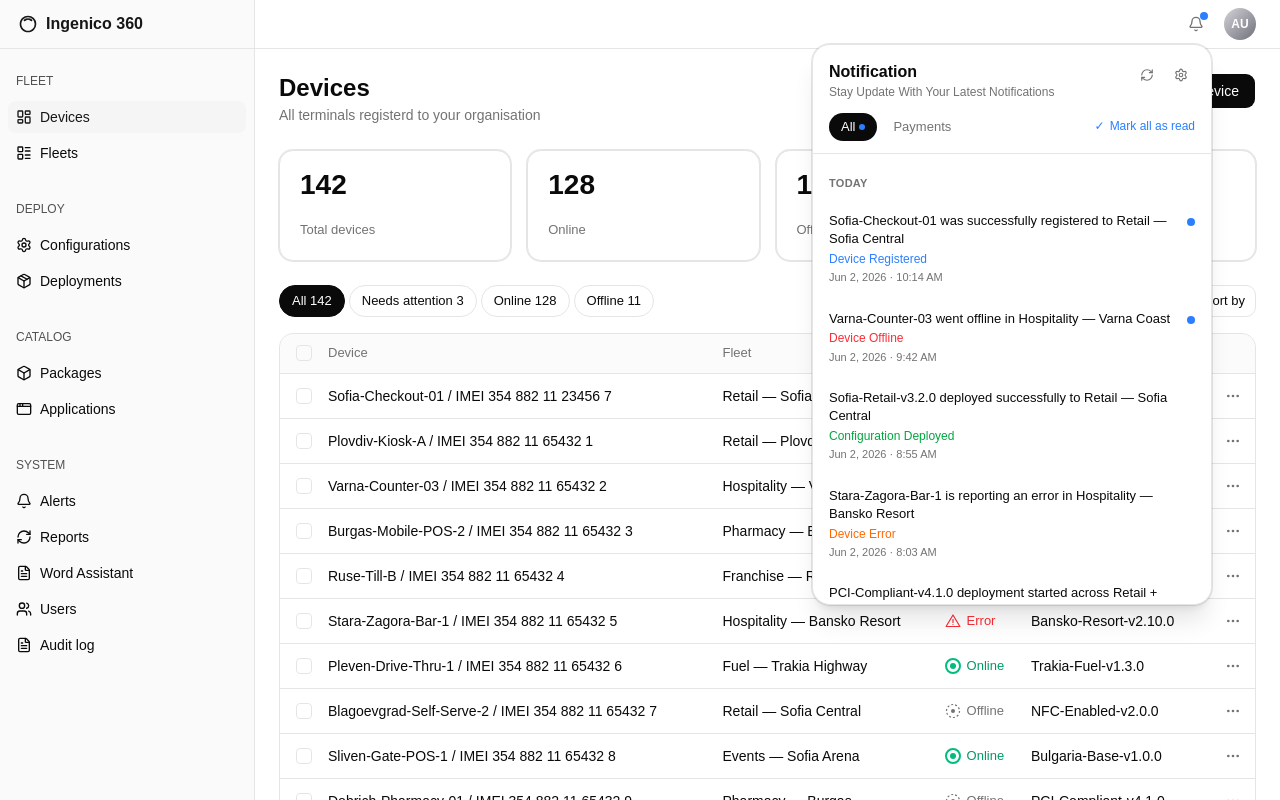
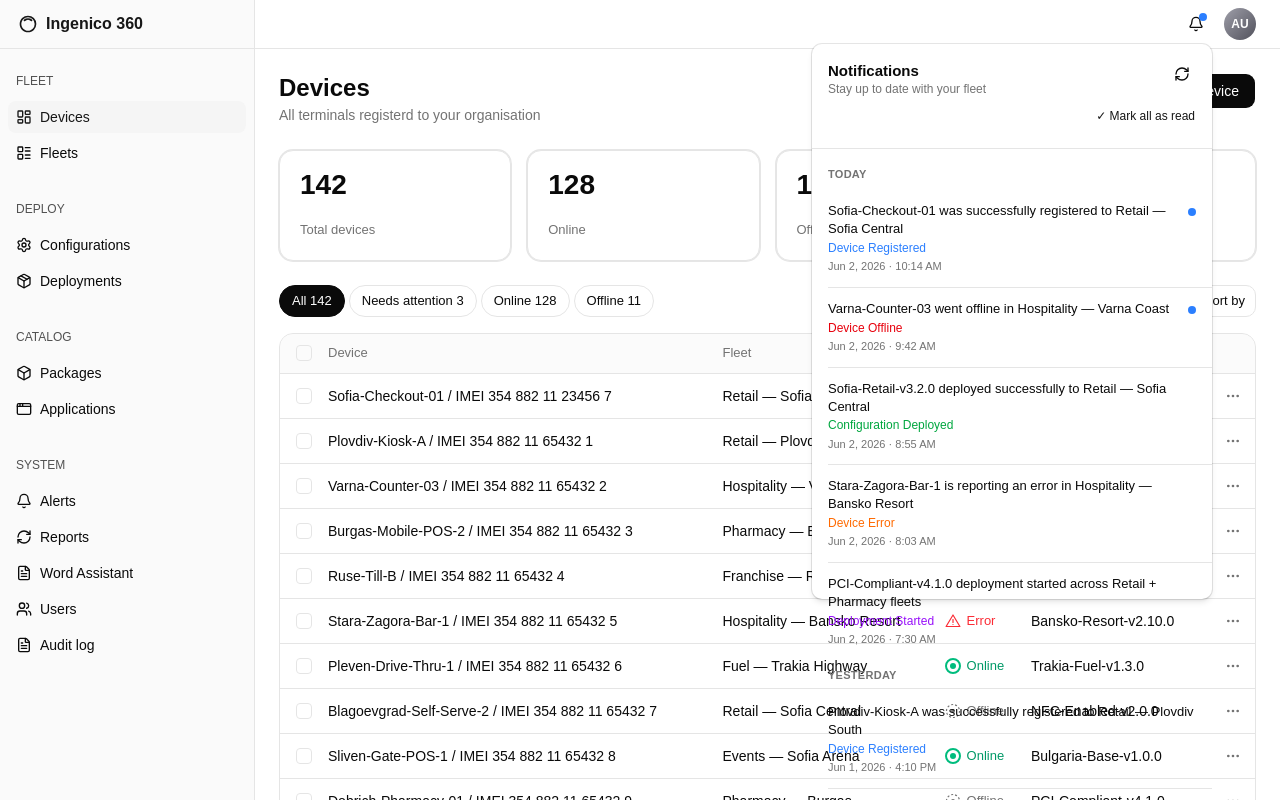
Before and after one commit to vasilspirovdesign-collab/ingenico, a React (Vite) app: page / in a window 1280 px wide. Both pictures are taken after a click on the button 1196 px from the left and 24 px from the top of the page. Shown: the top 800 px of the page. Built offline with nearby package versions, Linux system fonts and the light colour scheme.

Commit message:
Refactor notification and profile popups to pure shadcn; remove settings icon and tabs
Co-Authored-By: Claude Sonnet 4.6 <noreply@anthropic.com>

```diff
--- a/src/components/NotificationPopover.jsx
+++ b/src/components/NotificationPopover.jsx
@@ -1,14 +1,15 @@
 import { useState } from 'react'
-import { Bell, RefreshCw, Settings } from 'lucide-react'
+import { Bell, RefreshCw } from 'lucide-react'
 import { Popover, PopoverContent, PopoverTrigger } from './ui/popover'
+import { Button } from './ui/button'
+import { Separator } from './ui/separator'
+import { ScrollArea } from './ui/scroll-area'
 import { cn } from '../lib/utils'
 
 const NOTIFICATIONS = {
   Today: [
     {
       id: 1,
-      initials: 'SC',
-      color: 'bg-blue-100 text-blue-600',
       title: 'Sofia-Checkout-01 was successfully registered to Retail — Sofia Central',
       tag: 'Device Registered',
       tagColor: 'text-blue-500',
@@ -17,18 +18,14 @@ const NOTIFICATIONS = {
     },
     {
       id: 2,
-      initials: 'VC',
-      color: 'bg-red-100 text-red-600',
       title: 'Varna-Counter-03 went offline in Hospitality — Varna Coast',
       tag: 'Device Offline',
-      tagColor: 'text-red-500',
+      tagColor: 'text-destructive',
       time: 'Jun 2, 2026 · 9:42 AM',
       unread: true,
     },
     {
       id: 3,
-      initials: 'SR',
-      color: 'bg-green-100 text-green-600',
       title: 'Sofia-Retail-v3.2.0 deployed successfully to Retail — Sofia Central',
       tag: 'Configuration Deployed',
       tagColor: 'text-green-600',
@@ -37,8 +34,6 @@ const NOTIFICATIONS = {
     },
     {
       id: 4,
-      initials: 'SB',
-      color: 'bg-orange-100 text-orange-600',
       title: 'Stara-Zagora-Bar-1 is reporting an error in Hospitality — Bansko Resort',
       tag: 'Device Error',
       tagColor: 'text-orange-500',
@@ -47,8 +42,6 @@ const NOTIFICATIONS = {
     },
     {
       id: 5,
-      initials: 'PCI',
-      color: 'bg-purple-100 text-purple-600',
       title: 'PCI-Compliant-v4.1.0 deployment started across Retail + Pharmacy fleets',
       tag: 'Deployment Started',
       tagColor: 'text-purple-600',
@@ -59,8 +52,6 @@ const NOTIFICATIONS = {
   Yesterday: [
     {
       id: 6,
-      initials: 'PK',
-      color: 'bg-blue-100 text-blue-600',
       title: 'Plovdiv-Kiosk-A was successfully registered to Retail — Plovdiv South',
       tag: 'Device Registered',
       tagColor: 'text-blue-500',
@@ -69,8 +60,6 @@ const NOTIFICATIONS = {
     },
     {
       id: 7,
-      initials: 'TF',
-      color: 'bg-green-100 text-green-600',
       title: 'Trakia-Fuel-v1.3.0 deployed successfully to Fuel — Trakia Highway',
       tag: 'Configuration Deployed',
       tagColor: 'text-green-600',
@@ -79,49 +68,23 @@ const NOTIFICATIONS = {
     },
     {
       id: 8,
-      initials: 'DO',
-      color: 'bg-red-100 text-red-600',
       title: 'Dobrich-Pharmacy-01 went offline in Pharmacy — Burgas',
       tag: 'Device Offline',
-      tagColor: 'text-red-500',
+      tagColor: 'text-destructive',
       time: 'Jun 1, 2026 · 11:20 AM',
       unread: false,
     },
   ],
 }
 
-function NotificationItem({ item, onRead }) {
-  return (
-    <button
-      onClick={() => onRead(item.id)}
-      className="flex items-start gap-3 w-full px-4 py-3 hover:bg-muted/40 transition-colors text-left"
-    >
-      {/* Content */}
-      <div className="flex-1 min-w-0">
-        <p className="text-[13px] font-medium text-foreground leading-snug line-clamp-2">{item.title}</p>
-        <span className={cn('text-[12px] font-medium', item.tagColor)}>{item.tag}</span>
-        <p className="text-[11px] text-muted-foreground mt-0.5">{item.time}</p>
-      </div>
-
-      {/* Unread dot */}
-      {item.unread && (
-        <div className="w-2 h-2 rounded-full bg-blue-500 shrink-0 mt-1.5" />
-      )}
-    </button>
-  )
-}
-
 export default function NotificationPopover() {
-  const [activeTab, setActiveTab] = useState('All')
   const [notifications, setNotifications] = useState(NOTIFICATIONS)
   const unreadCount = Object.values(notifications).flat().filter(n => n.unread).length
 
   const markAllRead = () => {
     setNotifications(prev => {
       const updated = {}
-      for (const group in prev) {
-        updated[group] = prev[group].map(n => ({ ...n, unread: false }))
-      }
+      for (const group in prev) updated[group] = prev[group].map(n => ({ ...n, unread: false }))
       return updated
     })
   }
@@ -129,9 +92,7 @@ export default function NotificationPopover() {
   const markRead = (id) => {
     setNotifications(prev => {
       const updated = {}
-      for (const group in prev) {
-        updated[group] = prev[group].map(n => n.id === id ? { ...n, unread: false } : n)
-      }
+      for (const group in prev) updated[group] = prev[group].map(n => n.id === id ? { ...n, unread: false } : n)
       return updated
     })
   }
@@ -139,76 +100,62 @@ export default function NotificationPopover() {
   return (
     <Popover>
       <PopoverTrigger asChild>
-        <button className="relative w-8 h-8 flex items-center justify-center rounded-md text-muted-foreground hover:text-foreground hover:bg-muted transition-colors">
-          <Bell className="w-4 h-4" />
+        <Button variant="ghost" size="icon" className="relative h-8 w-8">
+          <Bell className="h-4 w-4" />
           {unreadCount > 0 && (
-            <span className="absolute top-1 right-1 w-2 h-2 rounded-full bg-blue-500" />
+            <span className="absolute top-1 right-1 h-2 w-2 rounded-full bg-blue-500" />
           )}
-        </button>
+        </Button>
       </PopoverTrigger>
 
-      <PopoverContent align="end" className="w-[400px] p-0 rounded-2xl shadow-xl border border-border overflow-hidden">
+      <PopoverContent align="end" className="w-[400px] p-0">
         {/* Header */}
-        <div className="px-4 pt-4 pb-3 border-b border-border">
-          <div className="flex items-start justify-between mb-0.5">
+        <div className="px-4 pt-4 pb-3">
+          <div className="flex items-start justify-between">
             <div>
-              <h3 className="text-[16px] font-semibold text-foreground">Notification</h3>
-              <p className="text-[12px] text-muted-foreground">Stay Update With Your Latest Notifications</p>
+              <p className="text-[15px] font-semibold">Notifications</p>
+              <p className="text-[12px] text-muted-foreground">Stay up to date with your fleet</p>
             </div>
-            <div className="flex items-center gap-1.5">
-              <button className="w-7 h-7 flex items-center justify-center rounded-md text-muted-foreground hover:text-foreground hover:bg-muted transition-colors">
-                <RefreshCw className="w-3.5 h-3.5" />
-              </button>
-              <button className="w-7 h-7 flex items-center justify-center rounded-md text-muted-foreground hover:text-foreground hover:bg-muted transition-colors">
-                <Settings className="w-3.5 h-3.5" />
-              </button>
+            <div className="flex items-center gap-1">
+              <Button variant="ghost" size="icon" className="h-7 w-7">
+                <RefreshCw className="h-3.5 w-3.5" />
+              </Button>
             </div>
           </div>
-
-          {/* Tabs + mark all */}
-          <div className="flex items-center justify-between mt-3">
-            <div className="flex items-center gap-1">
-              {['All', 'Payments'].map(tab => (
-                <button
-                  key={tab}
-                  onClick={() => setActiveTab(tab)}
-                  className={cn(
-                    'flex items-center gap-1 px-3 h-7 rounded-full text-[13px] font-medium transition-colors',
-                    activeTab === tab
-                      ? 'bg-foreground text-background'
-                      : 'text-muted-foreground hover:text-foreground hover:bg-muted'
-                  )}
-                >
-                  {tab}
-                  {tab === 'All' && unreadCount > 0 && (
-                    <span className="w-1.5 h-1.5 rounded-full bg-blue-500" />
-                  )}
-                </button>
-              ))}
-            </div>
-            <button
-              onClick={markAllRead}
-              className="text-[12px] text-blue-500 hover:text-blue-600 font-medium transition-colors flex items-center gap-1"
-            >
-              <span className="w-3 h-3 inline-flex items-center justify-center">✓</span>
-              Mark all as read
-            </button>
+          <div className="flex justify-end mt-2">
+            <Button variant="link" size="sm" className="h-auto p-0 text-[12px]" onClick={markAllRead}>
+              ✓ Mark all as read
+            </Button>
           </div>
         </div>
 
-        {/* Notification list */}
-        <div className="overflow-y-auto max-h-[440px]">
+        <Separator />
+
+        <ScrollArea className="max-h-[440px]">
           {Object.entries(notifications).map(([group, items]) => (
             <div key={group}>
-              <div className="px-4 py-2">
-                <span className="text-[11px] font-semibold text-muted-foreground uppercase tracking-wide">{group}</span>
-              </div>
-              {items.map(item => (
-                <NotificationItem key={item.id} item={item} onRead={markRead} />
+              <p className="px-4 py-2 text-[11px] font-semibold text-muted-foreground uppercase tracking-wide">
+                {group}
+              </p>
+              {items.map((item, i) => (
+                <div key={item.id}>
+                  <button
+                    onClick={() => markRead(item.id)}
+                    className="flex items-start gap-3 w-full px-4 py-3 hover:bg-muted/50 transition-colors text-left"
+                  >
+                    <div className="flex-1 min-w-0">
+                      <p className="text-[13px] font-medium leading-snug line-clamp-2">{item.title}</p>
+                      <p className={cn('text-[12px] font-medium mt-0.5', item.tagColor)}>{item.tag}</p>
+                      <p className="text-[11px] text-muted-foreground mt-0.5">{item.time}</p>
+                    </div>
+                    {item.unread && <span className="mt-1.5 h-2 w-2 rounded-full bg-blue-500 shrink-0" />}
+                  </button>
+                  {i < items.length - 1 && <Separator className="mx-4 w-auto" />}
+                </div>
               ))}
             </div>
           ))}
-        </div>
+        </ScrollArea>
       </PopoverContent>
     </Popover>
   )
--- a/src/components/ProfilePopover.jsx
+++ b/src/components/ProfilePopover.jsx
@@ -1,6 +1,12 @@
-import { UserCog, UserPlus, LogOut } from 'lucide-react'
-import { Popover, PopoverContent, PopoverTrigger } from './ui/popover'
-import { Separator } from './ui/separator'
+import { UserCog, UserPlus, LogOut, ChevronDown } from 'lucide-react'
+import {
+  DropdownMenu,
+  DropdownMenuContent,
+  DropdownMenuItem,
+  DropdownMenuLabel,
+  DropdownMenuSeparator,
+  DropdownMenuTrigger,
+} from './ui/dropdown-menu'
 
 const USER = {
   name: 'Admin User',
@@ -11,58 +17,54 @@ const USER = {
 
 export default function ProfilePopover() {
   return (
-    <Popover>
-      <PopoverTrigger asChild>
-        <button className="w-8 h-8 rounded-full bg-gradient-to-br from-zinc-300 to-zinc-500 flex items-center justify-center text-[12px] font-semibold text-white hover:ring-2 hover:ring-border transition-all shrink-0">
+    <DropdownMenu>
+      <DropdownMenuTrigger asChild>
+        <button className="w-8 h-8 rounded-full bg-gradient-to-br from-zinc-400 to-zinc-600 flex items-center justify-center text-[12px] font-semibold text-white hover:ring-2 hover:ring-border transition-all shrink-0 outline-none">
           {USER.initials}
         </button>
-      </PopoverTrigger>
+      </DropdownMenuTrigger>
 
-      <PopoverContent align="end" className="w-[300px] p-0 rounded-2xl shadow-xl border border-border overflow-hidden">
-        {/* Avatar + identity */}
-        <div className="flex flex-col items-center px-6 pt-6 pb-5">
-          <div className="w-16 h-16 rounded-full bg-gradient-to-br from-zinc-400 to-zinc-600 flex items-center justify-center text-[22px] font-semibold text-white mb-3">
+      <DropdownMenuContent align="end" className="w-[260px]">
+        {/* Identity */}
+        <DropdownMenuLabel className="flex flex-col items-center text-center gap-2 py-4">
+          <div className="w-14 h-14 rounded-full bg-gradient-to-br from-zinc-400 to-zinc-600 flex items-center justify-center text-[20px] font-semibold text-white">
             {USER.initials}
           </div>
-          <p className="text-[16px] font-semibold text-foreground">{USER.name}</p>
-          <p className="text-[13px] text-muted-foreground">{USER.email}</p>
-          <span className="mt-2 text-[11px] font-medium px-2.5 py-0.5 rounded-full bg-muted text-muted-foreground border border-border">
+          <div>
+            <p className="text-[15px] font-semibold text-foreground">{USER.name}</p>
+            <p className="text-[12px] font-normal text-muted-foreground">{USER.email}</p>
+          </div>
+          <span className="text-[11px] font-medium px-2.5 py-0.5 rounded-full bg-muted text-muted-foreground border border-border">
             {USER.role}
           </span>
+        </DropdownMenuLabel>
+
+        <DropdownMenuSeparator />
+
+        <DropdownMenuItem className="gap-2 cursor-pointer">
+          <UserCog className="w-4 h-4" />
+          Manage your Account
+        </DropdownMenuItem>
+        <DropdownMenuItem className="gap-2 cursor-pointer">
+          <UserPlus className="w-4 h-4" />
+          Add another account
+        </DropdownMenuItem>
+
+        <DropdownMenuSeparator />
+
+        <DropdownMenuItem className="gap-2 cursor-pointer text-destructive focus:text-destructive">
+          <LogOut className="w-4 h-4" />
+          Sign out
+        </DropdownMenuItem>
+
+        <DropdownMenuSeparator />
+
+        <div className="flex items-center justify-center gap-2 px-2 py-2">
+          <button className="text-[11px] text-muted-foreground hover:text-foreground transition-colors">Privacy Policy</button>
+          <span className="text-muted-foreground text-[11px]">·</span>
+          <button className="text-[11px] text-muted-foreground hover:text-foreground transition-colors">Terms of Service</button>
         </div>
-
-        <Separator />
-
-        {/* Actions */}
-        <div className="px-2 py-2 flex flex-col gap-0.5">
-          <button className="flex items-center gap-3 w-full px-3 py-2.5 rounded-lg text-[14px] text-foreground hover:bg-muted transition-colors text-left">
-            <UserCog className="w-4 h-4 text-muted-foreground shrink-0" />
-            Manage your Account
-          </button>
-          <button className="flex items-center gap-3 w-full px-3 py-2.5 rounded-lg text-[14px] text-foreground hover:bg-muted transition-colors text-left">
-            <UserPlus className="w-4 h-4 text-muted-foreground shrink-0" />
-            Add another account
-          </button>
-        </div>
-
-        <Separator />
-
-        <div className="px-2 py-2">
-          <button className="flex items-center gap-3 w-full px-3 py-2.5 rounded-lg text-[14px] text-foreground hover:bg-muted transition-colors text-left">
-            <LogOut className="w-4 h-4 text-muted-foreground shrink-0" />
-            Sign out
-          </button>
-        </div>
-
-        <Separator />
-
-        {/* Footer */}
-        <div className="flex items-center justify-center gap-2 px-4 py-3">
-          <button className="text-[12px] text-muted-foreground hover:text-foreground transition-colors">Privacy Policy</button>
-          <span className="text-muted-foreground text-[12px]">·</span>
-          <button className="text-[12px] text-muted-foreground hover:text-foreground transition-colors">Terms of Service</button>
-        </div>
-      </PopoverContent>
-    </Popover>
+      </DropdownMenuContent>
+    </DropdownMenu>
   )
 }
--- /dev/null
+++ b/src/components/ui/scroll-area.jsx
@@ -0,0 +1,46 @@
+import * as React from "react"
+import { ScrollArea as ScrollAreaPrimitive } from "@base-ui/react/scroll-area"
+
+import { cn } from "@/lib/utils"
+
+function ScrollArea({
+  className,
+  children,
+  ...props
+}) {
+  return (
+    <ScrollAreaPrimitive.Root data-slot="scroll-area" className={cn("relative", className)} {...props}>
+      <ScrollAreaPrimitive.Viewport
+        data-slot="scroll-area-viewport"
+        className="size-full rounded-[inherit] transition-[color,box-shadow] outline-none focus-visible:ring-[3px] focus-visible:ring-ring/50 focus-visible:outline-1">
+        {children}
+      </ScrollAreaPrimitive.Viewport>
+      <ScrollBar />
+      <ScrollAreaPrimitive.Corner />
+    </ScrollAreaPrimitive.Root>
+  );
+}
+
+function ScrollBar({
+  className,
+  orientation = "vertical",
+  ...props
+}) {
+  return (
+    <ScrollAreaPrimitive.Scrollbar
+      data-slot="scroll-area-scrollbar"
+      data-orientation={orientation}
+      orientation={orientation}
+      className={cn(
+        "flex touch-none p-px transition-colors select-none data-horizontal:h-2.5 data-horizontal:flex-col data-horizontal:border-t data-horizontal:border-t-transparent data-vertical:h-full data-vertical:w-2.5 data-vertical:border-l data-vertical:border-l-transparent",
+        className
+      )}
+      {...props}>
+      <ScrollAreaPrimitive.Thumb
+        data-slot="scroll-area-thumb"
+        className="relative flex-1 rounded-full bg-border" />
+    </ScrollAreaPrimitive.Scrollbar>
+  );
+}
+
+export { ScrollArea, ScrollBar }
```
